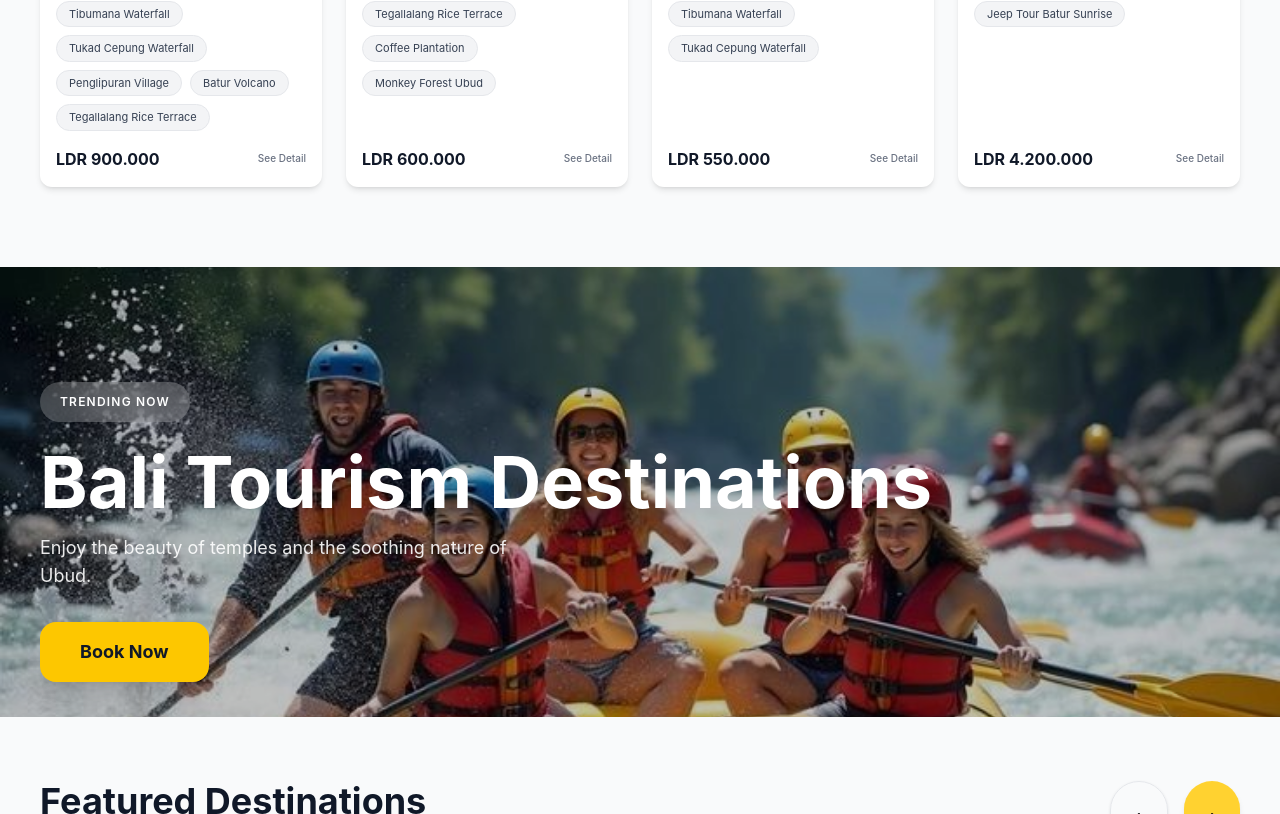
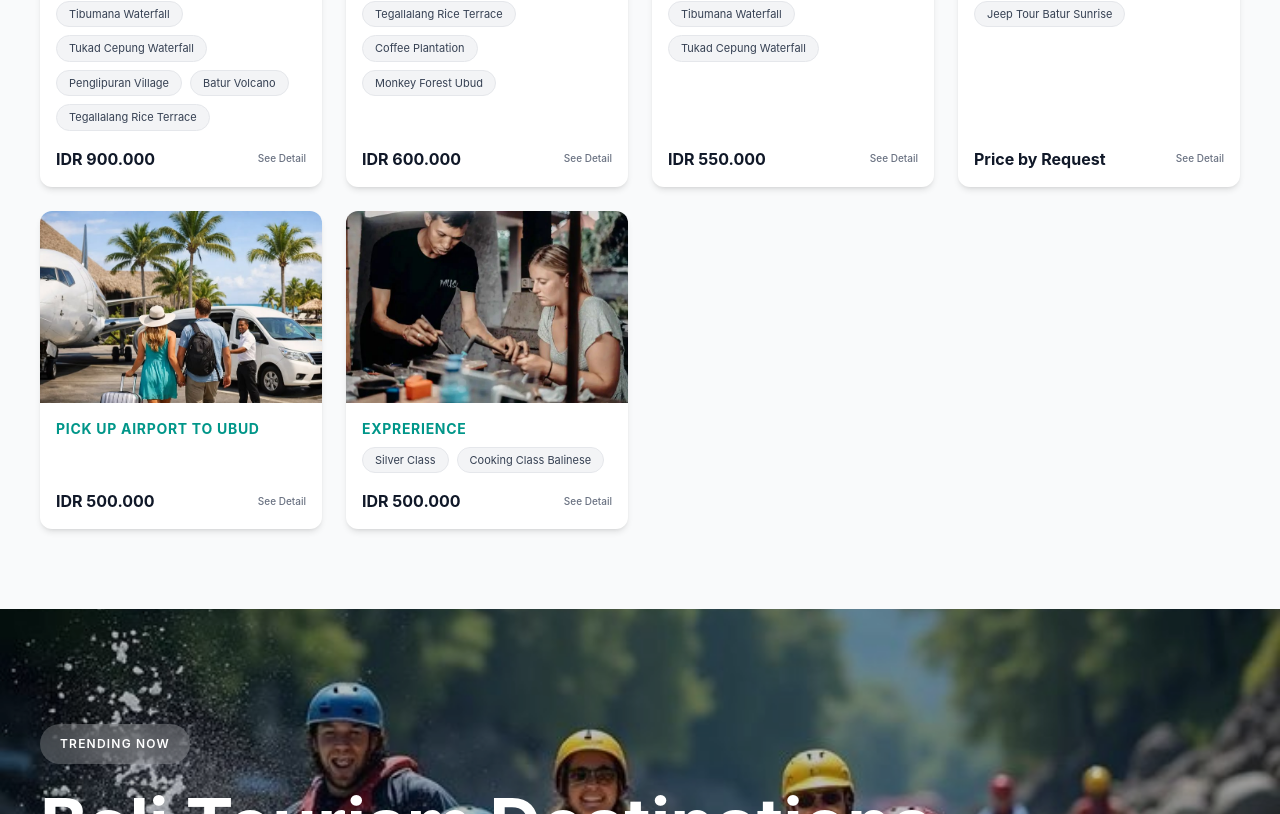
Before and after one commit to tio2401010006/Wayan-At-Ubud, a React (Vite) app: page / in a window 1280 px wide. Shown: the part 1146-1960 px from the top of the page. Built offline with nearby package versions, Linux system fonts and the light colour scheme.

Commit message:
menambahkan foto dan harga

```diff
--- a/src/App.jsx
+++ b/src/App.jsx
@@ -7,12 +7,12 @@ import DetailView from "./DetailView";
 import AboutUs from "./AboutUs";
 
 const App = () => {
-   const tourDestinations = [
+  const tourDestinations = [
     {
       id: 101,
       title_en: "FULL DAY TOUR",
       title_id: "TUR SEHARI PENUH",
-      price: "LDR 900.000",
+      price: "IDR 900.000",
       img: "./Tegallalang RIce Terrace.jpg",
       places: [
         { id: "kanto-lampo", name: "Kanto Lampo Waterfall" },
@@ -27,7 +27,7 @@ const App = () => {
       id: 102,
       title_en: "HALF DAY TOUR",
       title_id: "TUR SETENGAH HARI",
-      price: "LDR 600.000",
+      price: "IDR 600.000",
       img: "./Tirta Empul2.jpg",
       places: [
         { id: "tirta-empul", name: "Tampaksiring Holly Water Temple" },
@@ -40,7 +40,7 @@ const App = () => {
       id: 103,
       title_en: "WATERFALL TRIP",
       title_id: "PERJALANAN AIR TERJUN",
-      price: "LDR 550.000",
+      price: "IDR 550.000",
       img: "./Tukad cepung.jpg",
       places: [
         { id: "kanto-lampo", name: "Kanto Lampo Waterfall" },
@@ -52,13 +52,31 @@ const App = () => {
       id: 104,
       title_en: "ADVENTURE",
       title_id: "PETUALANGAN",
-      price: "LDR 4.200.000",
+      price: "Price by Request",
       img: "./Rafting.jpg",
       places: [
         { id: "atv", name: "ATV" },
         { id: "rafting", name: "Rafting" },
         { id: "cycling", name: "Cycling" },
         { id: "jeep-tour", name: "Jeep Tour Batur Sunrise" },
+      ],
+    },
+    {
+      id: 105,
+      title_en: "PICK UP AIRPORT TO UBUD",
+      title_id: "PENJEMPUTAN BANDARA KE UBUD",
+      price: "IDR 500.000",
+      img: "./Pick Up.jpg",
+    },
+    {
+      id: 106,
+      title_en: "EXPRERIENCE",
+      title_id: "PENGALAMAN",
+      price: "IDR 500.000",
+      img: "./Silver Class.jpg",
+      places: [
+        { id: "silverclass", name: "Silver Class" },
+        { id: "cooking", name: "Cooking Class Balinese" },
       ],
     },
   ];
@@ -68,7 +86,7 @@ const App = () => {
       id: 1,
       title_en: "Tampaksiring Holly Water Temple",
       title_id: "Pura Tirta Empul Tampaksiring",
-      price: "LDR 600.000",
+      price: "IDR 600.000",
       img: "./Tirta Empul2.jpg",
       rating: 5,
       reviews: 584,
@@ -77,7 +95,7 @@ const App = () => {
       id: 2,
       title_en: "Tegallalang Rice Terrace",
       title_id: "Tegallalang Rice Terrace",
-      price: "LDR 600.000",
+      price: "IDR HALF DAY 600.000",
       img: "./Tegallalang RIce Terrace.jpg",
       rating: 5,
       reviews: 120,
@@ -86,7 +104,7 @@ const App = () => {
       id: 2,
       title_en: "Coffee Plantation",
       title_id: "Coffee Plantation",
-      price: "LDR 600.000",
+      price: "IDR 600.000",
       img: "./Coffee Plantation.jpg",
       rating: 5,
       reviews: 120,
@@ -95,7 +113,7 @@ const App = () => {
       id: 2,
       title_en: "Tibumana Waterfall",
       title_id: "Tibumana Waterfall",
-      price: "LDR 600.000",
+      price: "FULL DAY IDR 900.000",
       img: "./Tibumana Waterfall.jpg",
       rating: 5,
       reviews: 120,
@@ -104,7 +122,7 @@ const App = () => {
       id: 2,
       title_en: "Tukad Cepung Waterfall",
       title_id: "Tukad Cepung Waterfall",
-      price: "LDR 600.000",
+      price: "FULL DAY IDR 900.000",
       img: "./Tukad cepung.jpg",
       rating: 5,
       reviews: 120,
@@ -113,7 +131,7 @@ const App = () => {
       id: 2,
       title_en: "Penglipuran Village",
       title_id: "Desa Penglipuran",
-      price: "LDR 600.000",
+      price: "IDR 900.000",
       img: "./Penglipuran Village.jpg",
       rating: 5,
       reviews: 120,
@@ -122,7 +140,7 @@ const App = () => {
       id: 2,
       title_en: "Kanto Lampo Waterfall",
       title_id: "Kano Lampo Waterfall",
-      price: "LDR 600.000",
+      price: "FULL DAY IDR 900.000",
       img: "./Kanto Lampo.jpg",
       rating: 5,
       reviews: 120,
@@ -131,8 +149,62 @@ const App = () => {
       id: 2,
       title_en: "Jeep Tour Sunrise",
       title_id: "Jeep Tour Sunrise",
-      price: "LDR 600.000",
+      price: "price by request",
       img: "./jeep tour.jpg",
+      rating: 5,
+      reviews: 120,
+    },
+    {
+      id: 2,
+      title_en: "ATV",
+      title_id: "ATV",
+      price: "price by request",
+      img: "./ATV2.jpg",
+      rating: 5,
+      reviews: 120,
+    },
+    {
+      id: 2,
+      title_en: "Rafting",
+      title_id: "Rafting",
+      price: "price by request",
+      img: "./Rafting.jpg",
+      rating: 5,
+      reviews: 120,
+    },
+    {
+      id: 2,
+      title_en: "Cycling",
+      title_id: "Bersepeda",
+      price: "price by request",
+      img: "./Cycling.jpg",
+      rating: 5,
+      reviews: 120,
+    },
+    {
+      id: 2,
+      title_en: "Monkey Forest Ubud",
+      title_id: "Monkey Forest Ubud",
+      price: "IDR 600.000",
+      img: "./Monkey forest.jpg",
+      rating: 5,
+      reviews: 120,
+    },
+    {
+      id: 2,
+      title_en: "Batur Volcano",
+      title_id: "Batur Volcano",
+      price: "IDR 900.000",
+      img: "./Batur Volacano.jpg",
+      rating: 5,
+      reviews: 120,
+    },
+    {
+      id: 2,
+      title_en: "Tegallalang Rice Terrace",
+      title_id: "Tegallalang Rice Terrace",
+      price: "IDR FULL DAY 900.000",
+      img: "./Tegallalang RIce Terrace.jpg",
       rating: 5,
       reviews: 120,
     },
@@ -140,35 +212,53 @@ const App = () => {
       id: 2,
       title_en: "Kanto Lampo Waterfall",
       title_id: "Kano Lampo Waterfall",
-      price: "LDR 600.000",
+      price: "WATERFALL TRIP IDR 550.000",
       img: "./Kanto Lampo.jpg",
       rating: 5,
       reviews: 120,
     },
     {
       id: 2,
-      title_en: "Kanto Lampo Waterfall",
-      title_id: "Kano Lampo Waterfall",
-      price: "LDR 600.000",
-      img: "./Kanto Lampo.jpg",
+      title_en: "Tibumana Waterfall",
+      title_id: "Tibumana Waterfall",
+      price: "WATERFALL TRIP IDR 550.000",
+      img: "./Tibumana Waterfall.jpg",
       rating: 5,
       reviews: 120,
     },
     {
       id: 2,
-      title_en: "Kanto Lampo Waterfall",
-      title_id: "Kano Lampo Waterfall",
-      price: "LDR 600.000",
-      img: "./Kanto Lampo.jpg",
+      title_en: "Tukad Cepung Waterfall",
+      title_id: "Tukad Cepung Waterfall",
+      price: "WATERFALL TRIP IDR 550.000",
+      img: "./Tukad cepung.jpg",
       rating: 5,
       reviews: 120,
     },
     {
       id: 2,
-      title_en: "Kanto Lampo Waterfall",
-      title_id: "Kano Lampo Waterfall",
-      price: "LDR 600.000",
-      img: "./Kanto Lampo.jpg",
+      title_en: "Pick Up Airport To Ubud",
+      title_id: "Penjemputan Bandara ke Ubud",
+      price: "IDR 550.000",
+      img: "./Pick Up.jpg",
+      rating: 5,
+      reviews: 120,
+    },
+    {
+      id: 2,
+      title_en: "Cooking Class Balinese",
+      title_id: "Kelas Memasak Masakan Bali",
+      price: "IDR 550.000",
+      img: "./Cooking Class.jpg",
+      rating: 5,
+      reviews: 120,
+    },
+    {
+      id: 2,
+      title_en: "Silver Class",
+      title_id: "Kelas Perak",
+      price: "IDR 550.000",
+      img: "./Silver Class.jpg",
       rating: 5,
       reviews: 120,
     },
@@ -198,6 +288,21 @@ const App = () => {
       name: "Tirta Empul Holly Water Temple",
       img: "./Tirta Empul2.jpg",
     },
+    {
+      id: 16,
+      name: "Silver Class",
+      img: "./Silver Class.jpg",
+    },
+    {
+      id: 17,
+      name: "Pick Up Airport To Ubud",
+      img: "./Pick Up.jpg",
+    },
+    {
+      id: 18,
+      name: "Coffee Plantation",
+      img: "./Coffee Plantation.jpg",
+    },
   ];
 
   const location = useLocation();
@@ -208,7 +313,7 @@ const App = () => {
   const { t, i18n } = useTranslation();
   const [searchQuery, setSearchQuery] = useState("");
 
- // Logika filter data
+  // Logika filter data
   const filteredTours = tourDestinations.filter((tour) => {
     const title =
       i18n.language === "id"
@@ -232,9 +337,6 @@ const App = () => {
     }
   };
 
-
-
-
   // Fungsi yang dipanggil saat tombol Cari diklik
   const handleSearch = (query) => {
     setSearchQuery(query);
@@ -254,7 +356,6 @@ const App = () => {
   }
 
   return (
-
     <div className="min-h-screen font-sans bg-gray-50 overflow-x-hidden text-left">
       <nav
         className={`flex items-center justify-between px-6 md:px-10 py-5 w-full z-50 transition-all duration-300 ${
--- a/src/DetailView.jsx
+++ b/src/DetailView.jsx
@@ -53,10 +53,10 @@ const DetailView = ({ tour, onBack, language = "id" }) => {
     e.preventDefault();
     // Menggunakan displayTitle agar nama paket di WA sesuai bahasa yang sedang aktif
     const message = `${t.waHeader}\n\n` +
-                    `📍 Paket: ${displayTitle}\n` +
-                    `📅 Tanggal: ${bookingData.date}\n` +
-                    `👥 Peserta: ${bookingData.guests} ${t.waUnit}\n` +
-                    `📝 Catatan: ${bookingData.note || "-"}`;
+                    `📍 Package: ${displayTitle}\n` +
+                    `📅 Date: ${bookingData.date}\n` +
+                    `👥 Guests: ${bookingData.guests} ${t.waUnit}\n` +
+                    `📝 Note: ${bookingData.note || "-"}`;
 
     const whatsappUrl = `https://wa.me/6287762023292?text=${encodeURIComponent(message)}`;
     window.open(whatsappUrl, "_blank");
```
Also changed, not shown: public/Pick Up.jpg (added), public/Silver Class.jpg (added).
